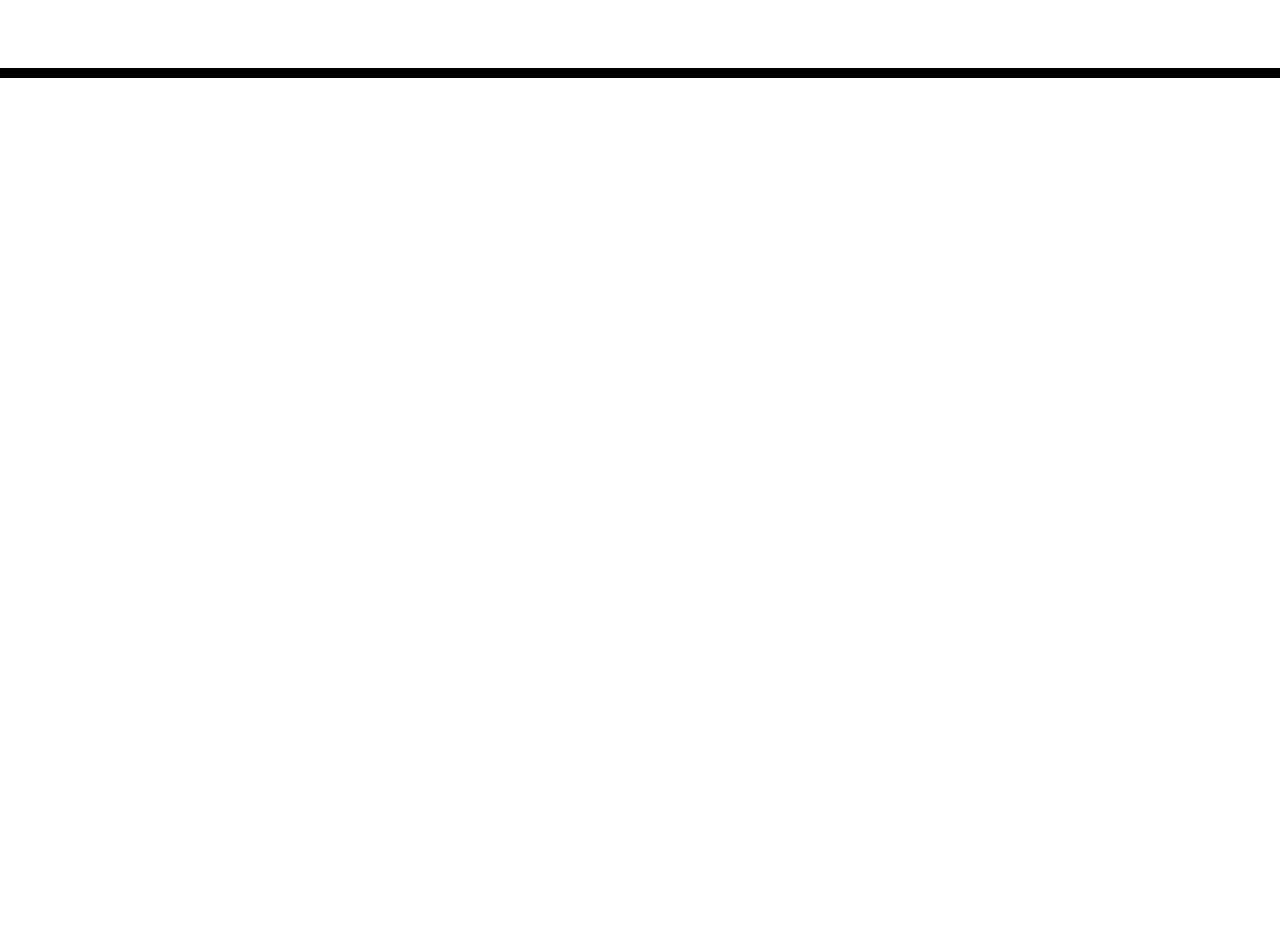
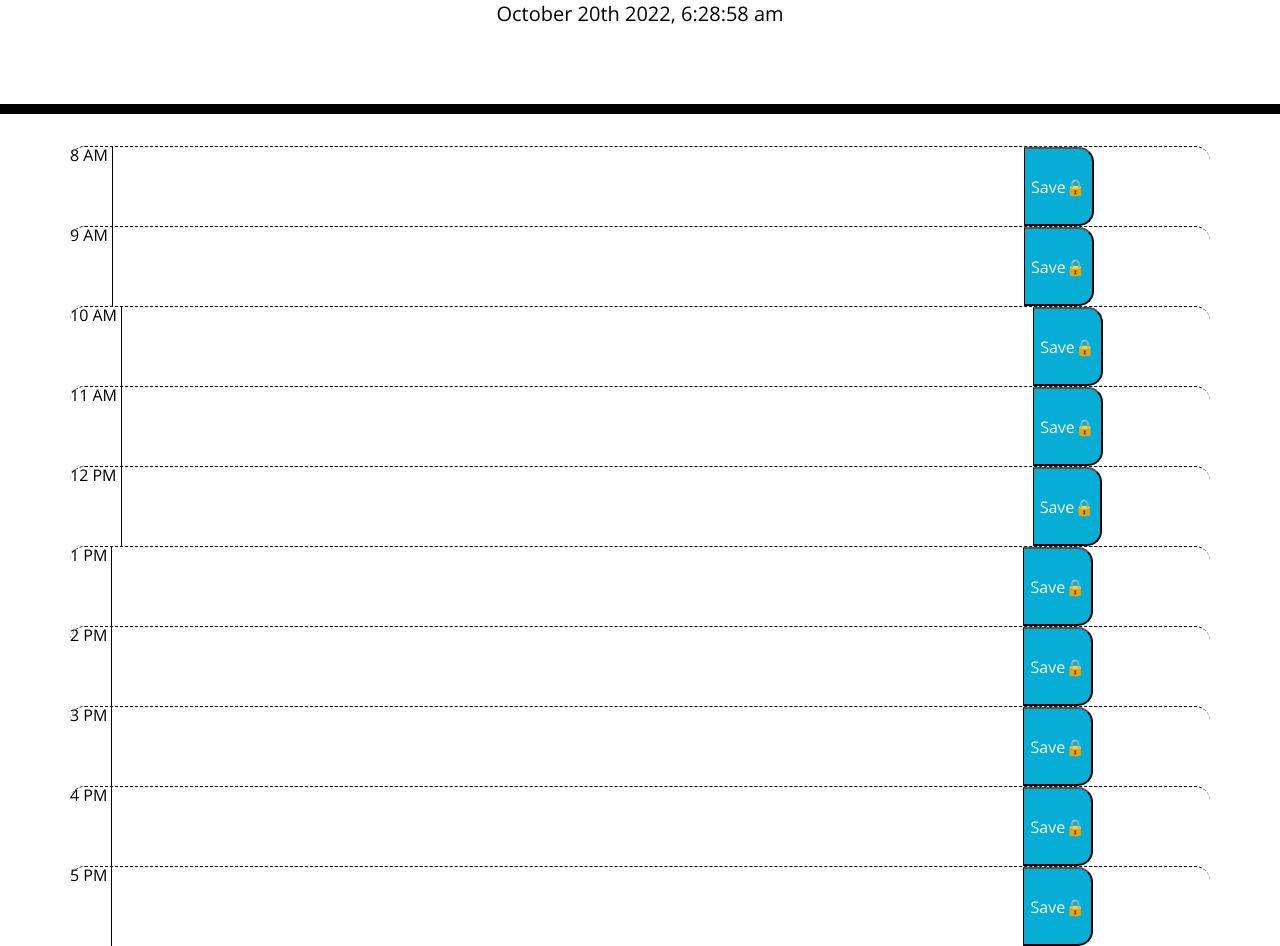
Before and after one commit to abbyLopezM/Challenge5, a plain HTML site: page index.html in a window 1280 px wide. Shown: the part 190-1136 px from the top of the page. Before the commit the page ends 800 px from the top, so only its background shows below. Drawn offline with nearby package versions, Linux system fonts and the light colour scheme; files that its build step writes are made by us from their sources.

Commit message:
adding some changes

```diff
--- a/assets/style.css
+++ b/assets/css/style.css
@@ -11,6 +11,7 @@ textarea {
   color: #000000;
   border-left: 1px solid black;
   padding: 10px;
+  width: 80%;
 }
 
 .jumbotron {
--- /dev/null
+++ b/assets/js/script.js
@@ -0,0 +1,2 @@
+//var today = moment();
+$("#currentDay").text(moment().format('MMMM Do YYYY, h:mm:ss a'));
--- a/index.html
+++ b/index.html
@@ -18,7 +18,7 @@
       href="https://fonts.googleapis.com/css?family=Open+Sans&display=swap"
       rel="stylesheet"
     />
-    <link rel="stylesheet" href="style.css" />
+    <link rel="stylesheet" href="./assets/css/style.css" />
     <title>Work Day Scheduler</title>
   </head>
 
@@ -30,9 +30,50 @@
     </header>
     <div class="container">
       <!-- Timeblocks go here -->
+      <div id="hour" value = "8" class="time-block  hour row">8 AM
+        <textarea class=" description"></textarea>
+        <button class="saveBtn">Save🔒</button>
+      </div>
+      <div class="time-block  hour row">9 AM
+        <textarea class=" description"></textarea>
+        <button class="saveBtn">Save🔒</button>
+      </div>
+      <div class="time-block hour row">10 AM
+        <textarea class=" description"></textarea>
+        <button class="saveBtn">Save🔒</button>
+      </div>
+      <div class="time-block hour row">11 AM
+        <textarea class=" description"></textarea>
+        <button class="saveBtn">Save🔒</button>
+      </div>
+      <div class="time-block hour row">12 PM
+        <textarea class="description"></textarea>
+        <button class="saveBtn">Save🔒</button>
+      </div>
+      <div class="time-block hour row">1 PM
+        <textarea class=" description"></textarea>
+        <button class="saveBtn">Save🔒</button>
+      </div>
+      <div class="time-block hour row">2 PM
+        <textarea class=" description"></textarea>
+        <button class="saveBtn">Save🔒</button>
+      </div>
+      <div class="time-block hour row">3 PM
+        <textarea class=" description"></textarea>
+        <button class="saveBtn">Save🔒</button>
+      </div>
+      <div class="time-block hour row">4 PM
+        <textarea class=" description"></textarea>
+        <button class="saveBtn">Save🔒</button>
+      </div>
+      <div class="time-block hour row">5 PM
+        <textarea class="description"></textarea>
+        <button class="saveBtn">Save🔒</button>
+      </div>
     </div>
 
     <script src="https://cdnjs.cloudflare.com/ajax/libs/jquery/3.2.1/jquery.min.js"></script>
     <script src="https://cdnjs.cloudflare.com/ajax/libs/moment.js/2.24.0/moment.min.js"></script>
+    <script src="./assets/js/script.js"></script>
   </body>
 </html>
```
